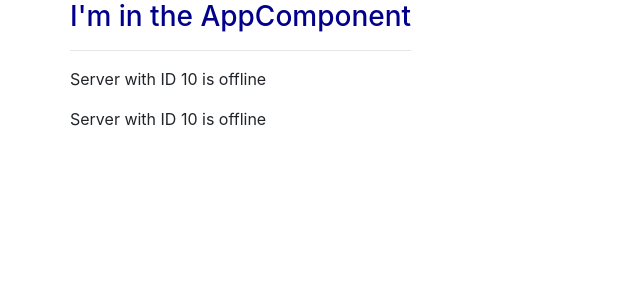
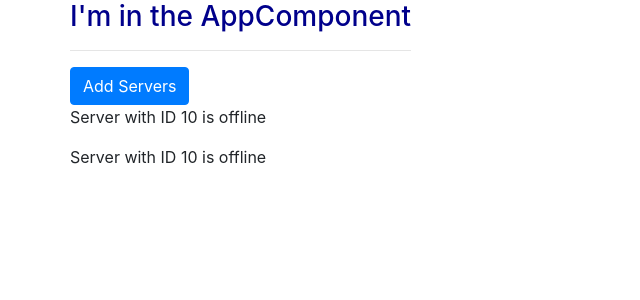
Before and after one commit to bpmnnit/testapp, an Angular app: page / in a window 1280 px wide. Shown: the top 300 px of the page, without its empty margins (0-640 px from the left). Built offline with nearby package versions, Linux system fonts and the light colour scheme.

Commit message:
Added property binding thing

```diff
--- a/src/app/server/server.component.html
+++ b/src/app/server/server.component.html
@@ -1 +1 @@
-<p>Server with ID {{ serverId }} is {{ getServerStatus() }}</p>
+<p>{{ 'Server' }} with ID {{ serverId }} is {{ getServerStatus() }}</p>
--- a/src/app/servers/servers.component.html
+++ b/src/app/servers/servers.component.html
@@ -1,2 +1,3 @@
+<button class="btn btn-primary" [disabled]="!allowNewServer">Add Servers</button>
 <app-server></app-server>
 <app-server></app-server>
--- a/src/app/servers/servers.component.ts
+++ b/src/app/servers/servers.component.ts
@@ -7,7 +7,14 @@
 })
 export class ServersComponent implements OnInit {
 
-  constructor() { }
+	allowNewServer = false;
+
+	constructor() {
+		setTimeout(() => {
+			this.allowNewServer = true;
+		}, 2000);
+
+	}
 
   ngOnInit() {
   }
```
